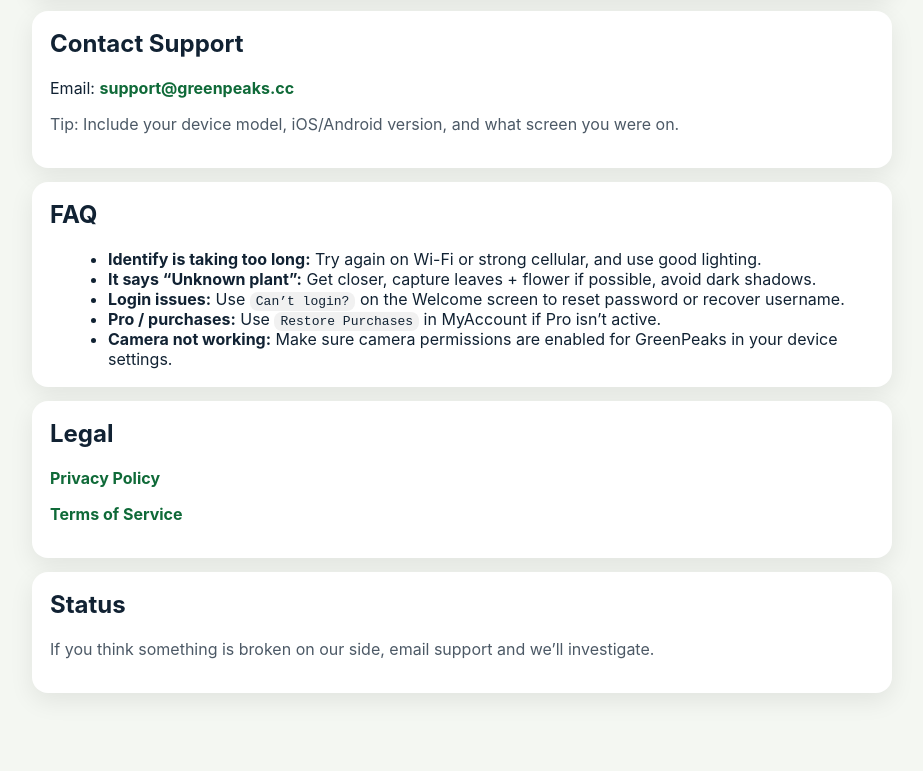
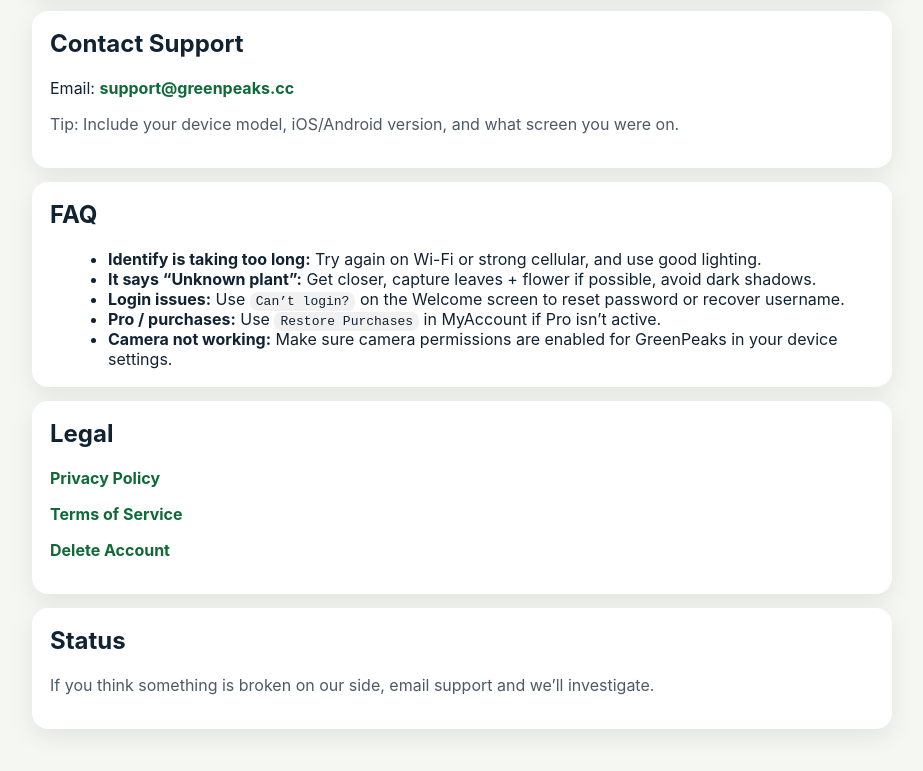
Before and after one commit to Hubbell315/greenpeaks-help, a plain HTML site: page index.html in a window 1280 px wide. Shown: the part 277-1048 px from the top of the page, without its empty margins (178-1101 px from the left). Before the commit the page ends 1012 px from the top, so only its background shows below. Drawn offline with Linux system fonts and the light colour scheme.

Commit message:
Update index.html

```diff
--- a/index.html
+++ b/index.html
@@ -171,6 +171,12 @@
 </a>
 </p>
 
+<p>
+<a href="https://hubbell315.github.io/greenpeaks-legal/delete-account.html">
+Delete Account
+</a>
+</p>
+
 </div>
 
 
```
